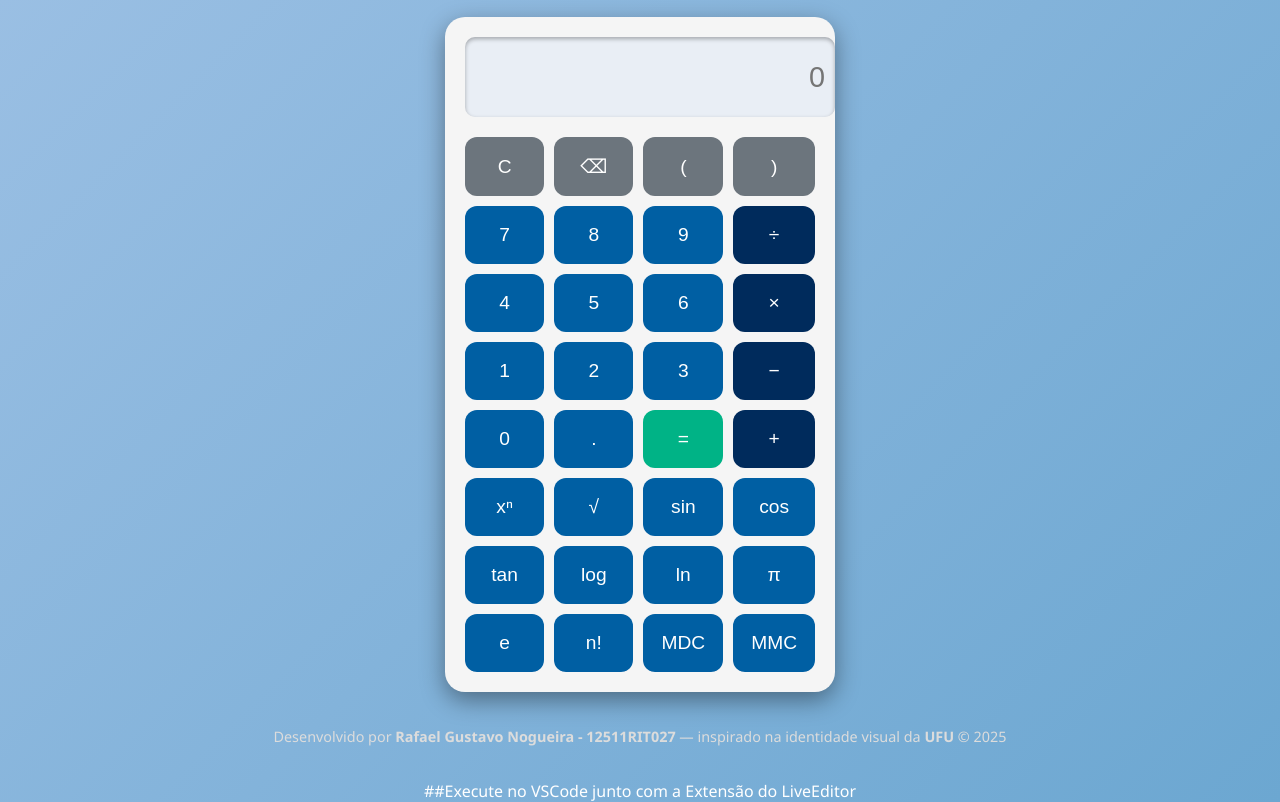
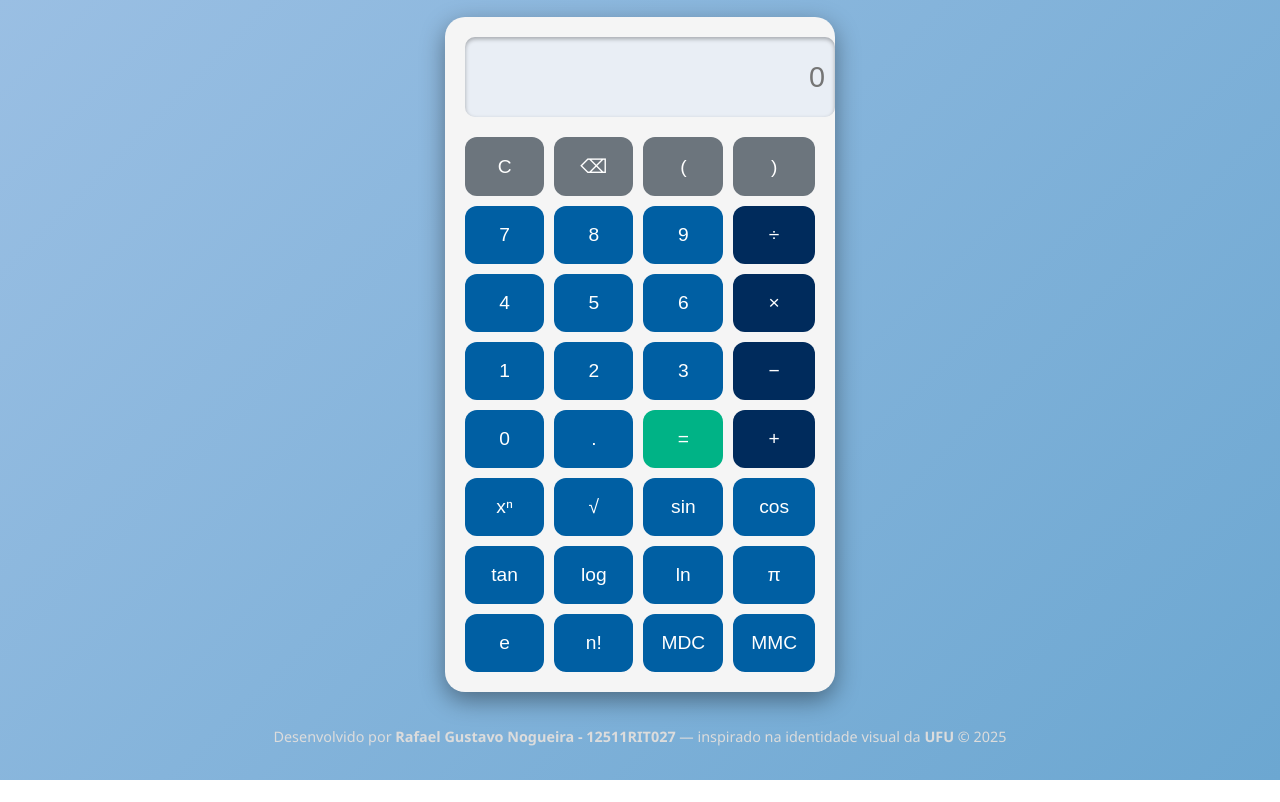
Before and after one commit to Rafael96Gusta/Projetos-Python, a plain HTML site: page Calculadora matematica/index.html in a window 1280 px wide. Shown: the part 92-894 px from the top of the page. After the commit the page ends 872 px from the top, so only its background shows below. Drawn offline with Linux system fonts and the light colour scheme.

Commit message:
Fix HTML formatting and comments in index.html

```diff
--- a/Calculadora matematica/index.html
+++ b/Calculadora matematica/index.html
@@ -70,7 +70,7 @@
     <p>Desenvolvido por <strong>Rafael Gustavo Nogueira - 12511RIT027</strong> — inspirado na identidade visual da <strong>UFU</strong> © 2025</p>
   </footer>
 
-  ##Execute no VSCode junto com a Extensão do LiveEditor
+ <!--Execute pelo VSCode com a extensão do Live Editor instalada-->
 
   <script src="script.js"></script>
 </body>
```
